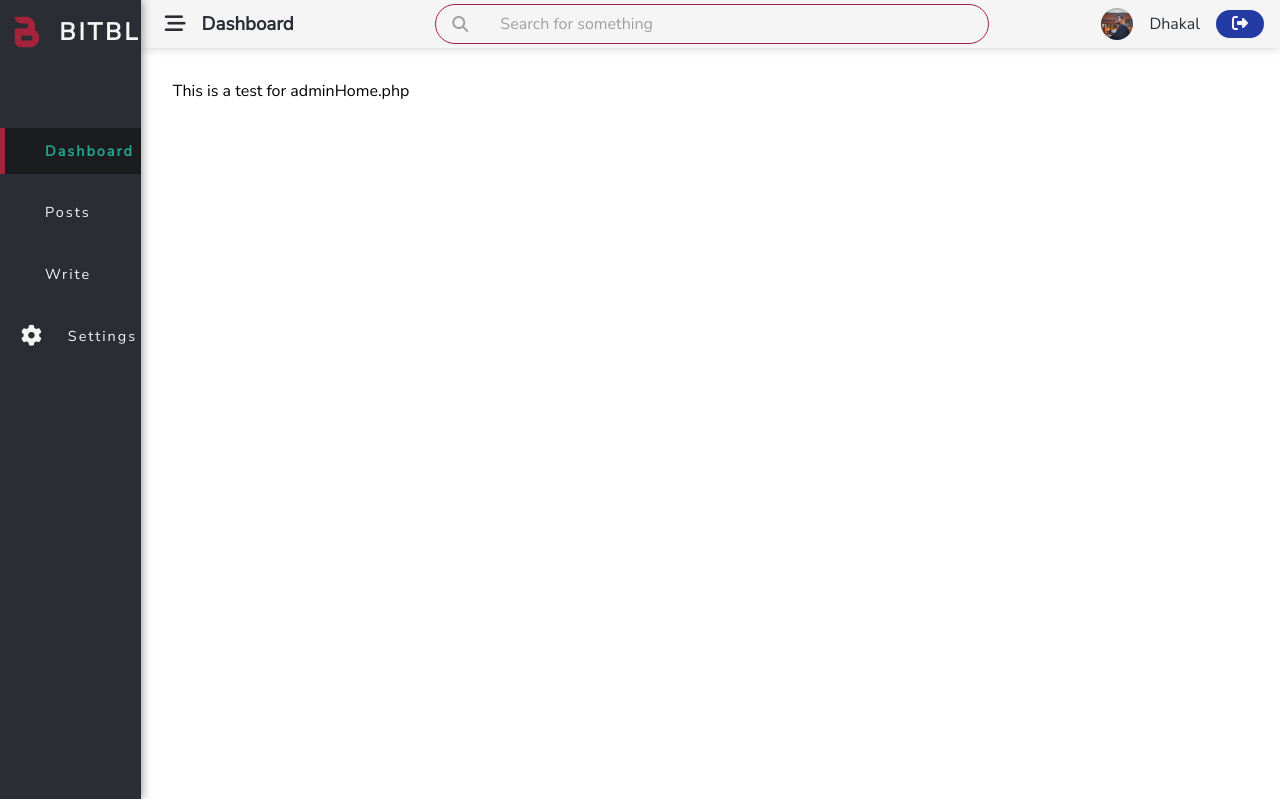
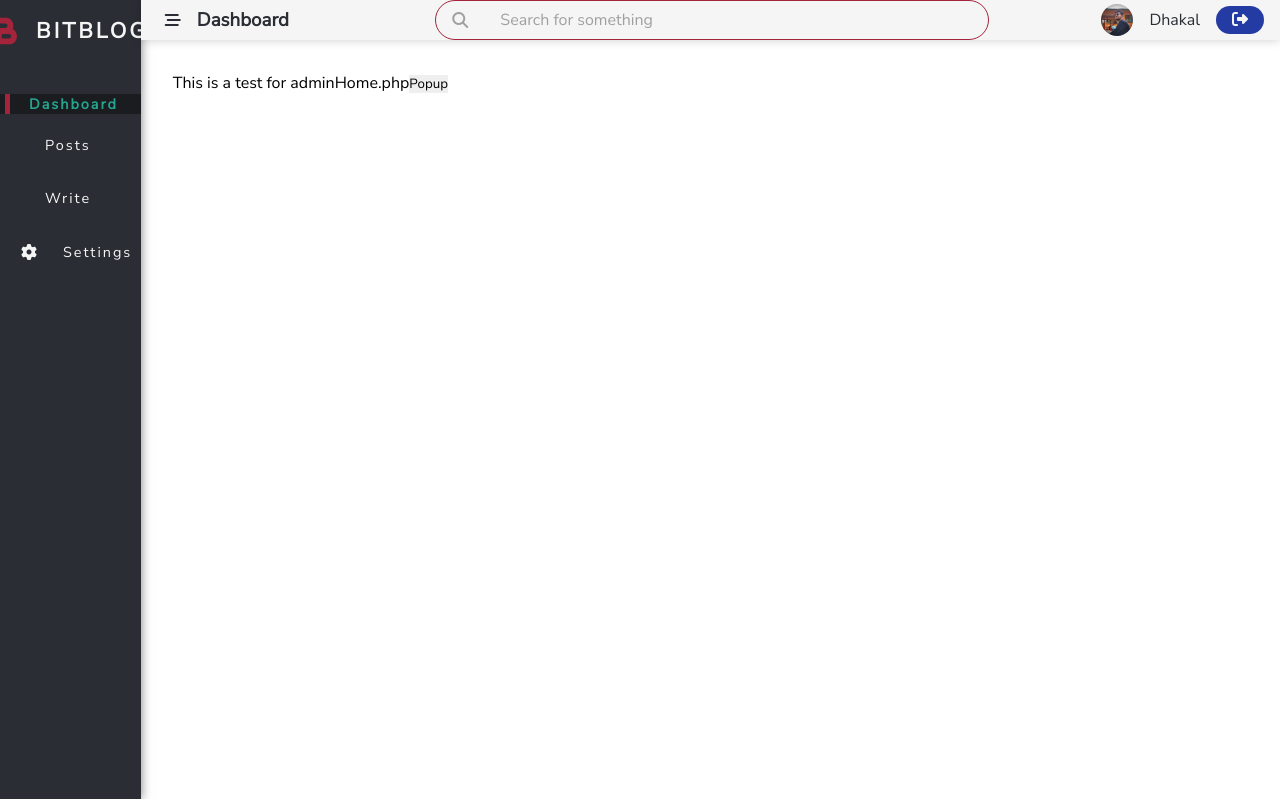
Before and after one commit to aakashdhakal/BITBLOG, a PHP site: page /UI/dashboard/dashboard.php in a window 1280 px wide. Shown: the top 799 px of the page. Run offline with PHP 8.4, Linux system fonts and the light colour scheme; a user stored in the database is signed in; some libraries are stand-ins or nearby versions.

Commit message:
Add popup functionality and logout feature

```diff
--- a/UI/dashboard/adminHome.php
+++ b/UI/dashboard/adminHome.php
@@ -1,2 +1,4 @@
 <?php
 echo "This is a test for adminHome.php";
+?>
+<button id="showPopup">Popup</button>
--- a/UI/dashboard/dashboard.css
+++ b/UI/dashboard/dashboard.css
@@ -27,12 +27,37 @@
 	grid-template-columns: repeat(auto-fit, minmax(14vw, 1fr));
 }
 button {
-	padding: 1rem 2rem;
 	border: none;
-	border-radius: 5px;
 	cursor: pointer;
+}
+.primary-btn {
+	padding: 0.5rem 1rem;
+	font-size: 1rem;
+	display: flex;
+	align-items: center;
+	gap: 0.5rem;
+	border-radius: 2rem;
+	color: var(--light-color);
 	background-color: var(--primary-color);
-	font-size: 1.3rem;
+}
+.secondary-btn {
+	padding: 0.5rem 1rem;
+	font-size: 1rem;
+	display: flex;
+	align-items: center;
+	gap: 0.5rem;
+	border-radius: 2rem;
+	color: var(--light-color);
+	background-color: var(--secondary-color);
+}
+.tertiary-btn {
+	padding: 0.5rem 1rem;
+	font-size: 1rem;
+	display: flex;
+	align-items: center;
+	gap: 0.5rem;
+	border-radius: 2rem;
+	color: var(--dark-color);
 }
 .preloader {
 	position: fixed;
@@ -98,37 +123,38 @@
 	overflow: hidden;
 	position: fixed;
 	box-shadow: 0 0 10px rgba(0, 0, 0, 0.5);
-	padding: 1rem 0;
+	padding: 0;
 	z-index: 100;
 }
 
 .logo-name {
-	font-size: 1rem;
+	font-size: 0.9rem;
 	display: flex;
 	align-items: center;
-	justify-content: start;
+	justify-content: center;
 	width: 100%;
 	color: var(--light-color);
 	gap: 1rem;
 	letter-spacing: 3px;
-	padding: 0 0.7rem;
+	padding: 1rem 0.7rem;
 }
 .logo-name img {
-	width: 2rem;
+	width: 1.7rem;
+	object-fit: contain;
 }
 
 .side-navigation {
 	display: flex;
 	flex-direction: column;
 	align-items: center;
-	gap: 5rem;
+	gap: 2rem;
 	width: 100%;
 }
 
 .side-nav {
 	display: flex;
 	flex-direction: column;
-	gap: 1rem;
+	gap: 0.5rem;
 	width: 100%;
 	flex-wrap: nowrap;
 	overflow: hidden;
@@ -153,6 +179,7 @@
 	width: 100%;
 	justify-content: flex-start;
 	border-left: 5px solid transparent;
+	position: relative;
 }
 
 .side-nav li a:hover {
@@ -161,7 +188,7 @@
 }
 
 .side-nav li a i {
-	font-size: 1.3rem;
+	font-size: 1rem;
 }
 .side-nav li a p {
 	width: 100%;
@@ -172,8 +199,17 @@
 	background-color: #1a1c20;
 	color: var(--secondary-color);
 	width: 100%;
-	border-left: 5px solid var(--primary-color);
 	font-weight: 600;
+	padding: 0;
+}
+.side-nav li a.active::after {
+	content: "";
+	position: absolute;
+	left: 0;
+	top: 0;
+	height: 100%;
+	width: 5px;
+	background-color: var(--primary-color);
 }
 
 .top-nav {
@@ -183,12 +219,13 @@
 	padding: 0 1rem;
 	gap: 1rem;
 	width: 100%;
-	height: 6dvh;
+	height: 5dvh;
 	color: var(--dark-color);
 	position: sticky;
 	top: 0;
 	background-color: var(--light-color);
 	box-shadow: 0 0 10px rgba(0, 0, 0, 0.2);
+	z-index: 100;
 
 	.user-profile {
 		display: flex;
--- a/UI/dashboard/dashboard.js
+++ b/UI/dashboard/dashboard.js
@@ -107,6 +107,63 @@
 			mainContent.innerHTML = data;
 		});
 }
+function closePopup() {
+	let popup = document.querySelector(".popup-box");
+	popup.animate(
+		[
+			{ opacity: "1", transform: "scale(1)" },
+			{ opacity: "0", transform: "scale(0.5)" },
+		],
+		{ duration: 200, fill: "forwards" }
+	);
+	setTimeout(() => {
+		popup.close();
+	}, 200);
+}
+
+function showPopUp(title, message, btnText, btnFunction) {
+	let popup = document.querySelector(".popup-box");
+	let popupTitle = document.querySelector(".popup-title");
+	let popupMessage = document.querySelector(".popup-message");
+	let confirmBtn = document.querySelector("#confirmBtn");
+	popupTitle.textContent = title || "Title";
+	popupMessage.textContent = message || "Message";
+	confirmBtn.textContent = btnText || "Confirm";
+	confirmBtn.addEventListener("click", () => {
+		if (btnFunction) {
+			console.log(btnFunction);
+			window[btnFunction]();
+		}
+		closePopup();
+	});
+	popup.showModal();
+
+	popup.animate(
+		[
+			{ opacity: "0", transform: "scale(0.5)" },
+			{ opacity: "1", transform: "scale(1)" },
+		],
+		{ duration: 200, fill: "forwards" }
+	);
+}
+let closePopupBtn = document.querySelector("#closePopup");
+closePopupBtn.addEventListener("click", closePopup);
+let cancelBtn = document.querySelector("#cancelBtn");
+cancelBtn.addEventListener("click", closePopup);
+
+let logoutBtn = document.querySelector("#logoutBtn");
+logoutBtn.addEventListener("click", () => {
+	showPopUp(
+		"Are you sure to log out?",
+		"Your changes may not be saved. Do you want to continue?",
+		"Logout",
+		"logout"
+	);
+});
+
+function logout() {
+	window.location.href = "/login";
+}
 
 //Blog editor function
 
@@ -120,6 +177,10 @@
 //adminHome function
 function adminHome() {
 	console.log("adminHome");
+	let showPopup = document.querySelector("#showPopup");
+	showPopup.addEventListener("click", () => {
+		showPopUp("Title", "Message", "Confirm", "posts");
+	});
 }
 
 //posts function
--- a/UI/dashboard/dashboard.php
+++ b/UI/dashboard/dashboard.php
@@ -61,10 +61,26 @@
         </div> -->
 
     </header>
+    <dialog class="popup-box">
+        <div class="popup">
+            <div class="popup-header">
+                <i class="fa-solid fa-brake-warning"></i>
+                <h3 class="popup-title">Are you sure?</h3>
+                <button id="closePopup"><i class="fa-solid fa-xmark"></i></button>
+            </div>
+            <div class="popup-message">
+                <p>Do you really want to delete this post?</p>
+            </div>
+            <div class="popup-footer">
+                <button id="confirmBtn" class="primary-btn">Delete</button>
+                <button id="cancelBtn" class="tertiary-btn">Cancel</button>
+            </div>
+        </div>
+    </dialog>
 
     <main>
-        <div class="top-nav">
-            <div class="collapse-name"> <button id="collapseSidenav" title="Collapse Menu"><i class="fa-solid fa-bars-staggered"></i></button>
+        <div class=" top-nav">
+            <div class="collapse-name"> <button id="collapseSidenav" title="Collapse Menu" class="tertiary-btn"><i class="fa-solid fa-bars-staggered"></i></button>
                 <h3 class="active-page-name"></h3>
             </div>
 
@@ -79,7 +95,7 @@
                 <!-- <button id="createPost"><i class="fa-solid fa-file-plus"></i>Create Post</button> -->
                 <img src="<?php echo $_SESSION["profilepic"] ?>" alt="user">
                 <p class="user-name"><?php echo $_SESSION["name"] ?></p>
-                <a id="logoutBtn" href="./logout" title="Logout"><i class="fa-solid fa-right-from-bracket"></i></a>
+                <button id="logoutBtn" title="Logout"><i class="fa-solid fa-right-from-bracket"></i></button>
             </div>
         </div>
         <div class="main-content">
```
Also changed, not shown: other parts of UI/dashboard/dashboard.css (+56 -3 lines), UI/dashboard/blogEditor.js (added), images/popup.svg (added).
